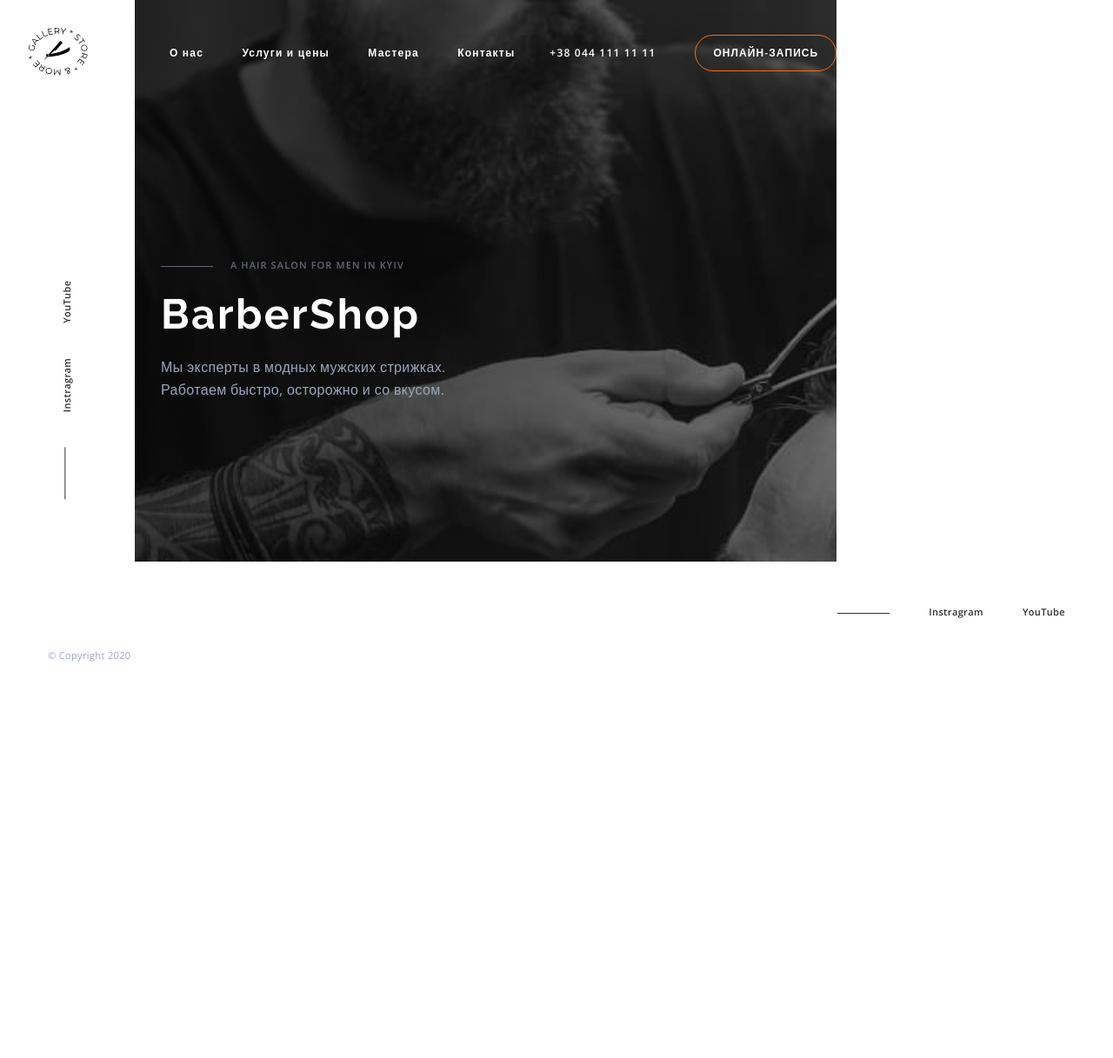
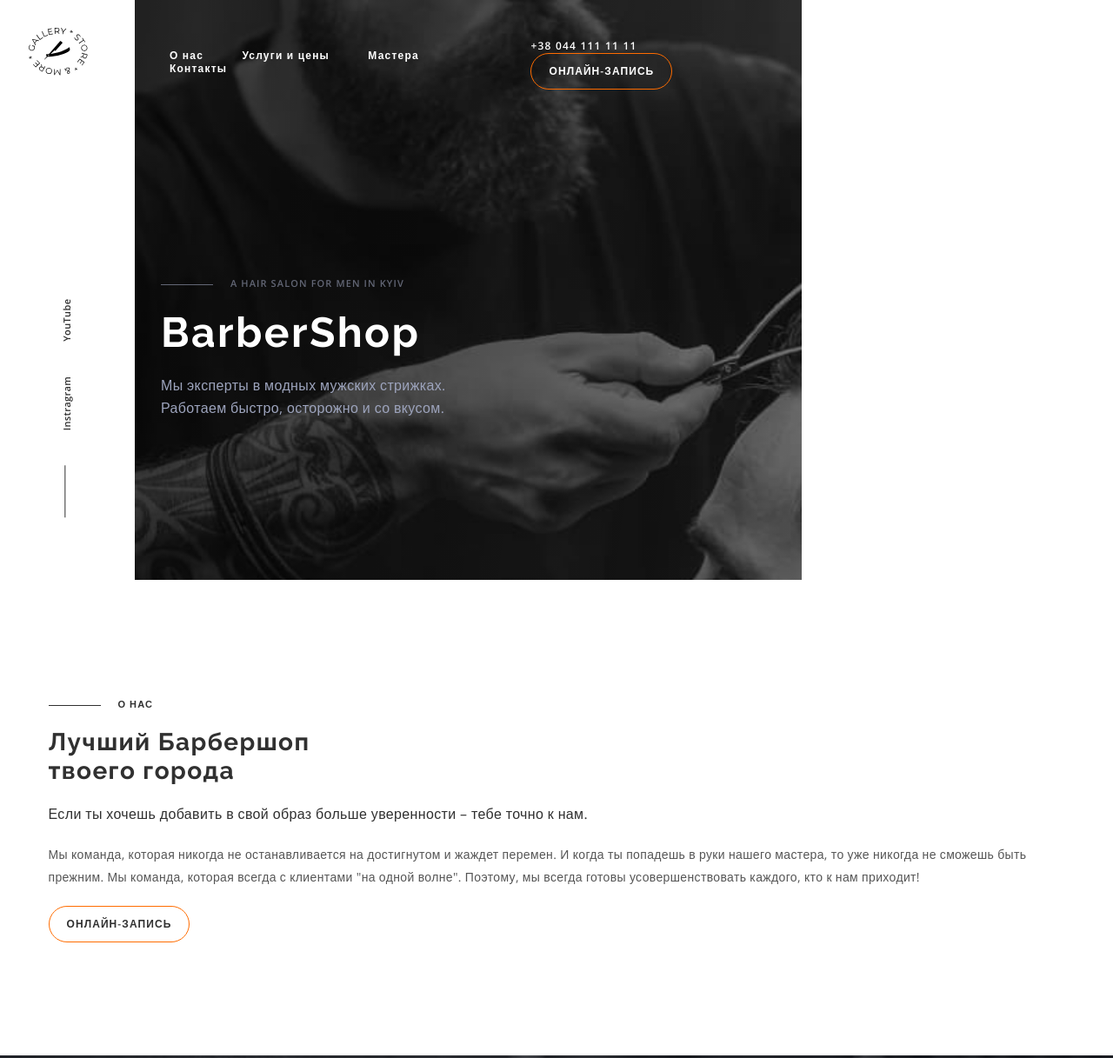
Before and after one commit to dariaddz/barbershop, a plain HTML site: page index.html in a window 1280 px wide. Shown: the top 1217 px of the page at 87% size. Before the commit the page ends 807 px from the top, so only its background shows below. Drawn offline with nearby package versions, Linux system fonts and the light colour scheme.

Commit message:
mobile first refactoring

```diff
--- a/index.html
+++ b/index.html
@@ -63,16 +63,16 @@
     </div>
 
     <!-- Main content -->
-    <!-- <main class="layout"> -->
+    <main class="layout">
       <!-- About Us -->
-      <!-- <section class="section" id="about-section">
+      <section class="section" id="about-section">
         <div class="container about-box">
           <div class="about-image-box">
             <img src="./images/about-1.jpg" alt="Намазываем пеной" />
             <img src="./images/about-2.jpg" alt="А потом вот так опасной бритвой бреем" />
           </div>
           <div class="description-container">
-            <span class="suptitle-primary">О нас</span>
+            <span class="subtitle-primary">О нас</span>
             <h2 class="section-title">Лучший Барбершоп твоего города</h2>
             <h3 class="section-subtitle">
               Если ты хочешь добавить в свой образ больше уверенности – тебе точно к нам.
@@ -86,10 +86,10 @@
             <a href="#footer" class="primary-btn darken">Онлайн-запись</a>
           </div>
         </div>
-      </section> -->
+      </section>
 
       <!-- Price -->
-      <!-- <section class="section price-section" id="price-section">
+      <section class="section price-section" id="price-section">
         <div class="container price">
           <span class="subtitle-secondary price-part"
             >Проведи время в компании лучших мастеров</span
@@ -137,7 +137,7 @@
             <a href="#footer" class="primary-btn">Онлайн-запись</a>
           </div>
         </div>
-      </section> -->
+      </section>
 
       <!-- Why Us -->
       <!-- <section class="section section-box" id="why-section">
@@ -161,7 +161,7 @@
             </div>
           </div>
           <div class="description-whyus">
-            <span class="suptitle-primary">старая традиционная школа</span>
+            <span class="subtitle-primary">старая традиционная школа</span>
             <h2 class="section-title">Почему приходят именно к нам?</h2>
             <h3 class="section-subtitle">
               О нас говорят только хорошее. Но лучше 1 раз увидеть и прочувствовать, чем 10 раз
@@ -174,7 +174,7 @@
       <!-- Our masters -->
       <!-- <section class="section section-box master-box" id="masters-section">
         <div class="container">
-          <span class="suptitle-primary">для настоящих ценителей атмосферы</span>
+          <span class="subtitle-primary">для настоящих ценителей атмосферы</span>
           <h2 class="section-title">Наши мастера</h2>
           <ul class="masters-list">
             <li class="master-card">
@@ -271,7 +271,7 @@
       <!-- Gallery -->
       <!-- <section class="section section-box">
         <div class="container">
-          <span class="suptitle-primary">На латинском языке “барба” означает “борода”</span>
+          <span class="subtitle-primary">На латинском языке “барба” означает “борода”</span>
           <ul class="image-gallery">
             <li class="gallery-card">
               <picture class="gallery-picture">
@@ -403,7 +403,7 @@
 
     <!-- Footer -->
 
-    <!-- <footer class="footer" id="footer">
+    <footer class="footer" id="footer">
       <div class="container footer-container">
         <div class="footer-form">
           <h2 class="section-title lighten contacts-title">Онлайн-запись</h2>
@@ -445,14 +445,14 @@
           </div>
         </div>
       </div>
-    </footer> -->
+    </footer>
 
     <div class="copyright container">
       <div class="social-box">
         <a href="#" class="social-link">Instragram</a>
         <a href="#" class="social-link">YouTube</a>
-      </div><p class="copy-text">&copy; Copyright <span>2020</span></p>
-
+      </div>
+      <p class="copy-text">&copy; Copyright <span>2020</span></p>
     </div>
   </body>
 </html>
--- a/scss/base/_normalize.scss
+++ b/scss/base/_normalize.scss
@@ -30,15 +30,19 @@ a {
 }
 
 .container {
-  margin-left: auto;
-  margin-right: auto;
+  margin: 0 auto;
+
   padding-left: 30px;
   padding-right: 30px;
+  width: 100%;
   @media screen and (min-width: 480px) {
-    min-width: 480px;
+    width: 480px;
+    margin: 0 auto;
+    // max-width: 767px;
   }
   @media screen and (min-width: 768px) {
-    width: 768px;
+    min-width: 768px;
+    max-width: 1279px;
     padding-left: 40px;
     padding-right: 40px;
   }
--- a/scss/components/_titles.scss
+++ b/scss/components/_titles.scss
@@ -1,4 +1,4 @@
-.suptitle-primary {
+.subtitle-primary {
   font-weight: 600;
   font-size: 11px;
   line-height: 1.36;
@@ -7,7 +7,7 @@
   color: $title-color;
 }
 
-.suptitle-primary::before {
+.subtitle-primary::before {
   content: '';
   background: $title-color;
   width: 60px;
@@ -15,16 +15,17 @@
   display: inline-block;
   vertical-align: middle;
   margin-right: 20px;
-  margin-top: 4px;
+  // margin-top: 4px;
 }
 .section-title {
   margin-bottom: 20px;
   margin-top: 20px;
+  width: 330px;
   color: $title-color;
 
   font-family: Raleway;
   font-weight: 700;
-  font-size: 42px;
+  font-size: 28px;
   line-height: 1.17;
   letter-spacing: 0.05em;
 }
@@ -33,7 +34,7 @@
   margin-bottom: 20px;
 
   color: $title-color;
-  font-size: 18px;
+  font-size: 16px;
   font-weight: 400;
   line-height: 1.67;
 }
--- a/scss/layout/_aboutUs.scss
+++ b/scss/layout/_aboutUs.scss
@@ -4,17 +4,18 @@
   display: flex;
 }
 .about-image-box {
-  display: flex;
+  display: none;
+  // display: flex;
 }
 .about-image-box > img {
   margin-right: 30px;
 }
 
-.description-container {
-  width: 500px;
-  display: block;
-  margin-left: 35px;
-}
+// .description-container {
+//   width: 500px;
+//   display: block;
+//   margin-left: 35px;
+// }
 .section-description {
   margin-bottom: 20px;
 
--- a/scss/layout/_footer.scss
+++ b/scss/layout/_footer.scss
@@ -170,8 +170,7 @@
 }
 
 .copy-text {
-  padding-top: 35px;
-  // margin-bottom: 45px;
+  margin-top: 20px;
   font-size: 11px;
   line-height: 1.36;
   color: $light-grey-color;
--- a/scss/layout/_header.scss
+++ b/scss/layout/_header.scss
@@ -1,6 +1,8 @@
 /* hero */
 .hero {
   display: flex;
+  margin-left: auto;
+  margin-right: auto;
 }
 
 /* sidebar */
@@ -48,11 +50,16 @@
   background-attachment: fixed;
 
   // padding-right: 55px;
+  // @media screen and (min-width: 480px) {
+  min-width: 480px;
+  max-width: 767px;
+  // }
 }
 
 .slide {
   margin: 210px 145px 185px 30px;
   position: relative;
+  // width: 100%;
 }
 
 .hero-title {
```
Also changed, not shown: css/main.css, css/main.min.css, 2 other files.
